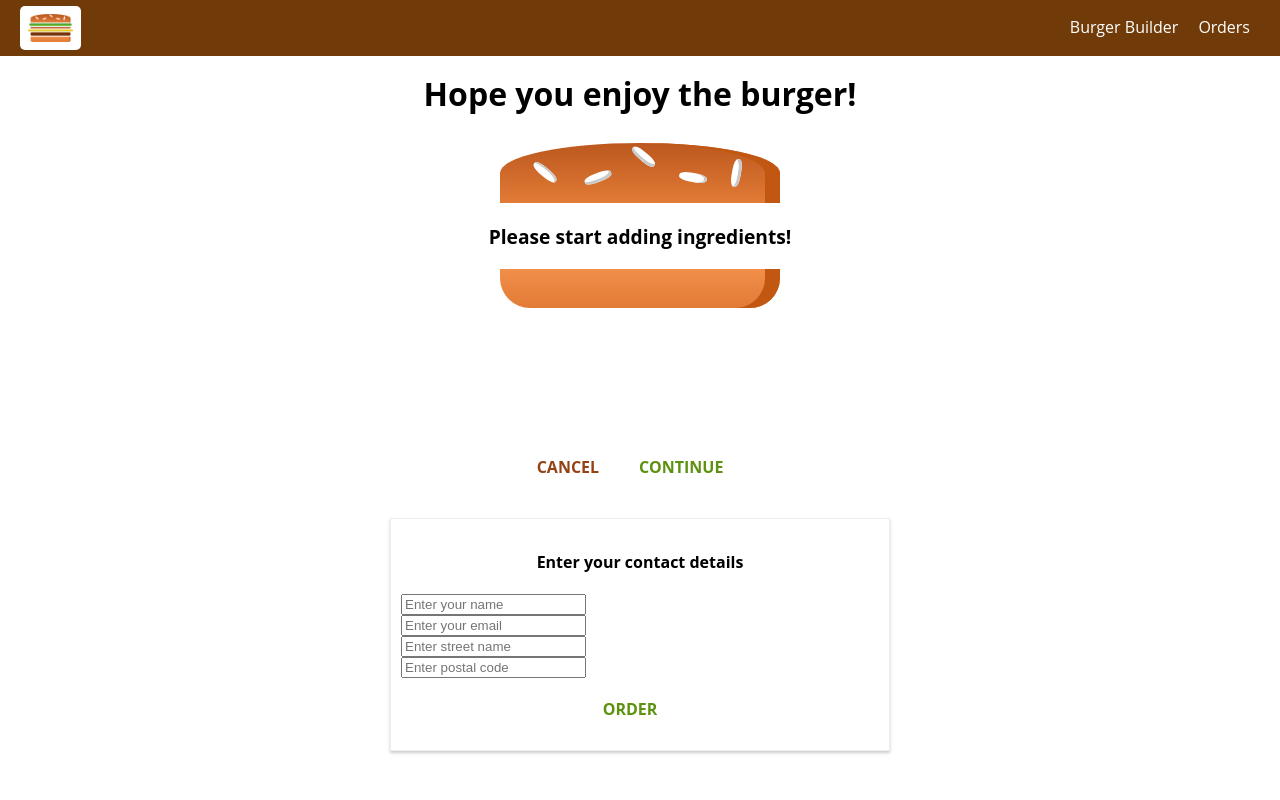
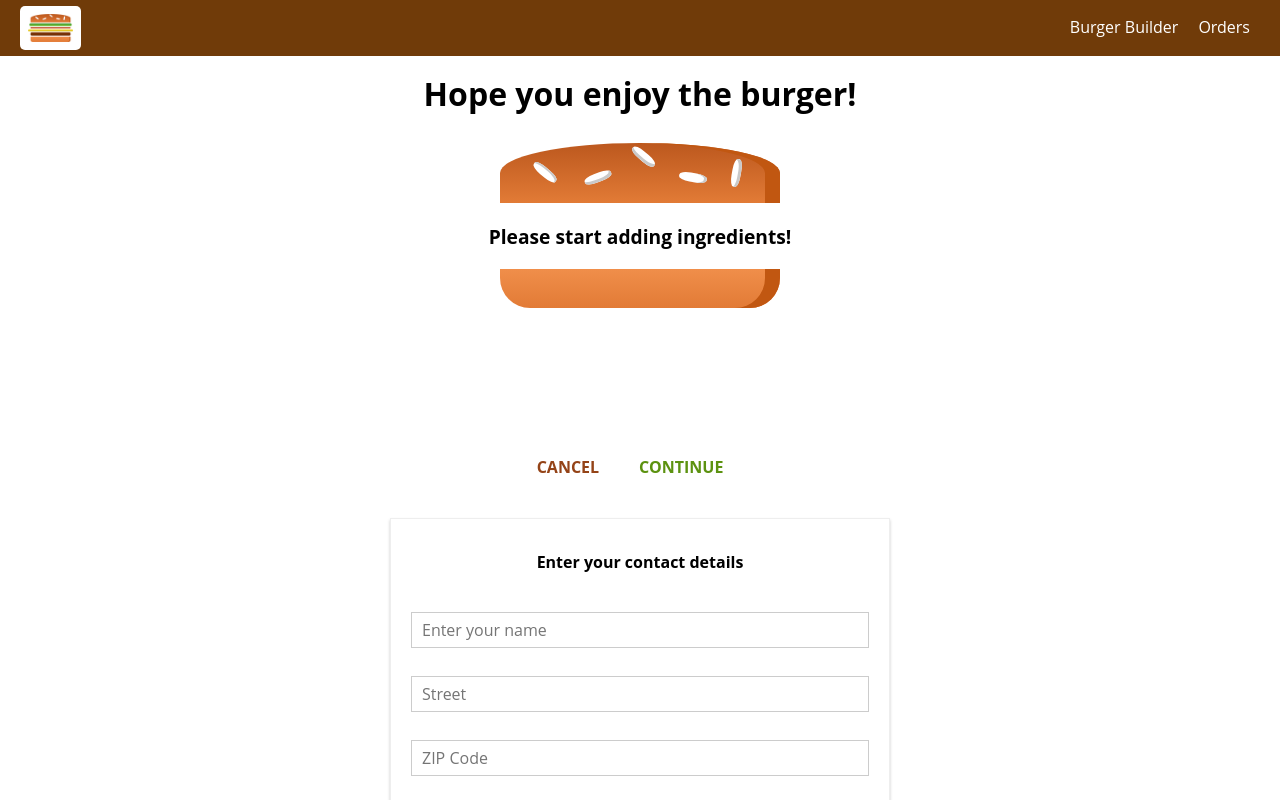
Before and after one commit to kedar512/burger-builder, a React (Create React App) app: page /checkout in a window 1280 px wide. Both pictures are taken after a click on the button "CONTINUE". Shown: the top 800 px of the page. Built offline with nearby package versions, Linux system fonts and the light colour scheme; the HTML template or start-up script is replaced by a standard one.

Commit message:
Added form and form submission changes

```diff
--- a/src/components/Order/Order.module.css
+++ b/src/components/Order/Order.module.css
@@ -1,5 +1,5 @@
 .Order {
-    width: 100%;
+    width: 80%;
     border: 1px solid #eee;
     box-shadow: 0 2px 3px #ccc;
     padding: 10px;
--- /dev/null
+++ b/src/components/UI/Input/Input.js
@@ -0,0 +1,50 @@
+import classes from './Input.module.css';
+
+const input = (props) => {
+
+    let inputElement = null;
+
+    switch(props.elementType) {
+        case ('input'):
+            inputElement = <input
+                className={classes.InputElement}
+                {...props.elementConfig}
+                value={props.value}
+                onChange={props.changed} />;
+            break;
+        case ('textarea'):
+            inputElement = <textarea
+                className={classes.InputElement}
+                {...props.elementConfig}
+                value={props.value}
+                onChange={props.changed} />;
+            break;
+        case ('select'):
+            inputElement = (<select
+                className={classes.InputElement}
+                value={props.value}
+                onChange={props.changed} >
+                    {props.elementConfig.options.map(option => (
+                        <option key={option.value} value={option.value} >
+                            {option.displayValue}
+                        </option>
+                    ))}
+                </select>);
+            break;
+        default:
+            inputElement = <input
+                className={classes.InputElement}
+                {...props.elementConfig}
+                value={props.value}
+                onChange={props.changed} />
+            break;
+    }
+    return(
+        <div className={classes.Input}>
+            <label className={classes.Label}>{props.label}</label>
+            {inputElement}
+        </div>
+    );
+}
+
+export default input;
--- /dev/null
+++ b/src/components/UI/Input/Input.module.css
@@ -0,0 +1,26 @@
+.Input {
+    width: 100%;
+    padding: 10px;
+    box-sizing: border-box;
+}
+
+.Label {
+    font-weight: bold;
+    display: block;
+    margin-bottom: 8px;
+}
+
+.InputElement {
+    outline: none;
+    border: 1px solid #ccc;
+    background-color: white;
+    font: inherit;
+    padding: 6px 10px;
+    width: 100%;
+    box-sizing: border-box;
+}
+
+.InputElement:focus {
+    outline: none;
+    background-color: #ccc;
+}
--- a/src/containers/Checkout/ContactData/ContactData.js
+++ b/src/containers/Checkout/ContactData/ContactData.js
@@ -3,17 +3,66 @@
 import Button from '../../../components/UI/Button/Button';
 import axios from '../../../axios-orders';
 import Spinner from '../../../components/UI/Spinner/Spinner';
+import Input from '../../../components/UI/Input/Input';
 
 import classes from './ContactData.module.css';
 
 class ContactData extends Component {
 
     state = {
-        name: '',
-        email: '',
-        address: {
-            street: '',
-            postalCode: ''
+        orderForm: {
+            name: {
+                elementType: 'input',
+                elementConfig: {
+                    type: 'text',
+                    placeholder: 'Enter your name'
+                },
+                value: ''
+            },
+            street: {
+                elementType: 'input',
+                elementConfig: {
+                    type: 'text',
+                    placeholder: 'Street'
+                },
+                value: ''
+            },
+            zipCode: {
+                elementType: 'input',
+                elementConfig: {
+                    type: 'text',
+                    placeholder: 'ZIP Code'
+                },
+                value: ''
+            },
+            country: {
+                elementType: 'input',
+                elementConfig: {
+                    type: 'text',
+                    placeholder: 'Country'
+                },
+                value: ''
+            },
+            email: {
+                elementType: 'input',
+                elementConfig: {
+                    type: 'email',
+                    placeholder: 'Enter your email'
+                },
+                value: ''
+            },
+            deliveryMethod: {
+                elementType: 'select',
+                elementConfig: {
+                    options: [{
+                        value: 'fastest', displayValue: 'Fastest'
+                    },
+                    {
+                        value: 'cheapest', displayValue: 'Cheapest'
+                    }]
+                },
+                value: ''
+            }
         },
         loading: false
     }
@@ -21,19 +70,17 @@
     orderHandler = (event) => {
         event.preventDefault();
         this.setState({ loading: true });
+
+        const formData = {};
+
+        for (let formElementIdentifier in this.state.orderForm) {
+            formData[formElementIdentifier] = this.state.orderForm[formElementIdentifier].value;
+        }
+
         const order = {
             ingredients: this.props.ingredients,
             price: this.props.price,
-            customer: {
-                name: 'Kedar',
-                address: {
-                    street: 'test Road',
-                    zipCode: '444444',
-                    country: 'India'
-                },
-                email: 'test@gmail.com'
-            },
-            deliveryMethod: 'Quick Delivery'
+            orderData: formData
         }
 
         axios.post('/orders.json', order)
@@ -48,14 +95,42 @@
             });
     }
 
+    inputChangedHandler = (event, inputIdentifier) => {
+        const currForm = {
+            ...this.state.orderForm
+        }
+
+        const currInputElement = {
+            ...currForm[inputIdentifier]
+        }
+
+        currInputElement.value = event.target.value;
+        currForm[inputIdentifier] = currInputElement;
+
+        this.setState({orderForm: currForm});
+    }
+
     render() {
+        let formElements = [];
+
+        for (let key in this.state.orderForm) {
+            formElements.push({
+                id: key,
+                config: this.state.orderForm[key]
+            });
+        }
+
         let form = (
-            <form>
-                <input className={classes.Input}  type='text' name='name' placeholder='Enter your name' />
-                <input className={classes.Input} type='text' name='email' placeholder='Enter your email' />
-                <input className={classes.Input} type='text' name='street' placeholder='Enter street name' />
-                <input className={classes.Input} type='text' name='postalCode' placeholder='Enter postal code' />
-                <Button clicked={this.orderHandler} btnType='Success'>ORDER</Button>
+            <form onSubmit={this.orderHandler} >
+                {formElements.map(formElement => (
+                    <Input
+                        key={formElement.id}
+                        elementType={formElement.config.elementType}
+                        elementConfig={formElement.config.elementConfig}
+                        value={formElement.config.value}
+                        changed={ (event) => this.inputChangedHandler(event, formElement.id) } />
+                ))}
+                <Button btnType='Success'>ORDER</Button>
             </form>
         );
 
--- a/src/containers/Checkout/ContactData/ContactData.module.css
+++ b/src/containers/Checkout/ContactData/ContactData.module.css
@@ -8,10 +8,6 @@
     box-sizing: border-box;
 }
 
-.Input {
-    display: block;
-}
-
 @media (min-width: 600px) {
     .ContactData {
         width: 500px;
```
